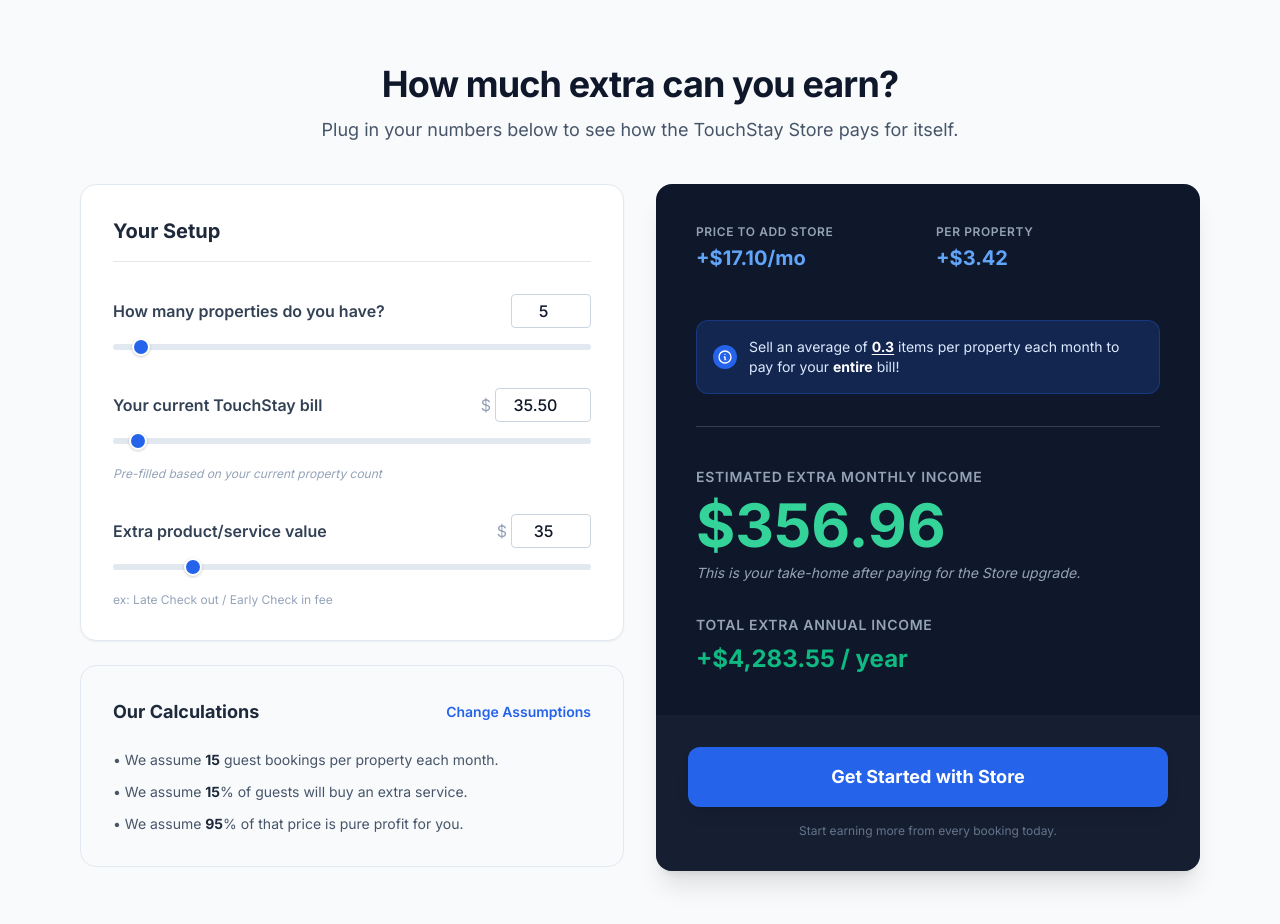
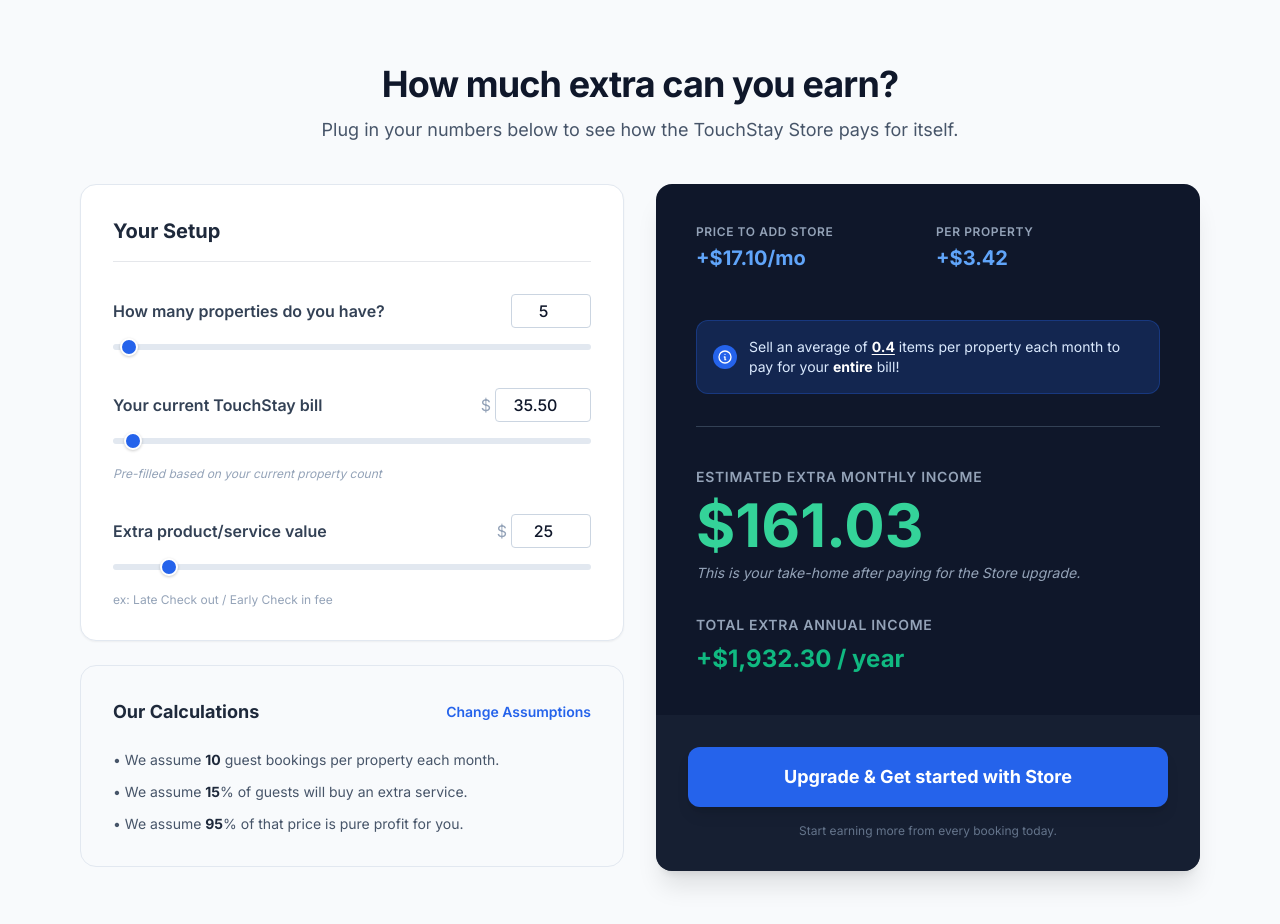
Before and after one commit to catalin-cpu/Store-Activation-to-Growth, a plain HTML site: page index.html in a window 1280 px wide. Drawn offline with nearby package versions, Linux system fonts and the light colour scheme.

Commit message:
Update index.html

```diff
--- a/index.html
+++ b/index.html
@@ -66,9 +66,9 @@
                     <div class="space-y-4">
                         <div class="flex justify-between items-center">
                             <label class="font-semibold text-slate-700">How many properties do you have?</label>
-                            <input type="number" id="numPropsInput" value="5" min="1" max="100" class="w-20 px-2 py-1 border border-slate-300 rounded text-center font-medium focus:ring-2 focus:ring-blue-500 outline-none">
+                            <input type="number" id="numPropsInput" value="5" min="1" max="500" class="w-20 px-2 py-1 border border-slate-300 rounded text-center font-medium focus:ring-2 focus:ring-blue-500 outline-none">
                         </div>
-                        <input type="range" id="numPropsSlider" value="5" min="1" max="100" class="w-full slider-thumb">
+                        <input type="range" id="numPropsSlider" value="5" min="1" max="250" class="w-full slider-thumb">
                     </div>
 
                     <!-- Current TouchStay Invoice -->
@@ -80,7 +80,7 @@
                                 <input type="number" id="currentInvoiceInput" value="35.50" min="1" step="0.01" class="w-24 px-2 py-1 border border-slate-300 rounded text-center font-medium focus:ring-2 focus:ring-blue-500 outline-none">
                             </div>
                         </div>
-                        <input type="range" id="currentInvoiceSlider" value="35.50" min="1" max="1000" step="0.1" class="w-full slider-thumb">
+                        <input type="range" id="currentInvoiceSlider" value="35.50" min="1" max="1500" step="0.1" class="w-full slider-thumb">
                         <p class="text-xs text-slate-400 italic">Pre-filled based on your current property count</p>
                     </div>
 
@@ -90,10 +90,10 @@
                             <label class="font-semibold text-slate-700">Extra product/service value</label>
                             <div class="flex items-center">
                                 <span class="mr-1 text-slate-400">$</span>
-                                <input type="number" id="checkoutPriceInput" value="35" min="5" max="200" class="w-20 px-2 py-1 border border-slate-300 rounded text-center font-medium focus:ring-2 focus:ring-blue-500 outline-none">
+                                <input type="number" id="checkoutPriceInput" value="25" min="5" max="200" class="w-20 px-2 py-1 border border-slate-300 rounded text-center font-medium focus:ring-2 focus:ring-blue-500 outline-none">
                             </div>
                         </div>
-                        <input type="range" id="checkoutPriceSlider" value="35" min="5" max="200" class="w-full slider-thumb">
+                        <input type="range" id="checkoutPriceSlider" value="25" min="5" max="200" class="w-full slider-thumb">
                         <p class="text-xs text-slate-400">ex: Late Check out / Early Check in fee</p>
                     </div>
                 </div>
@@ -108,7 +108,7 @@
                     </div>
 
                     <div id="assumptionStatements" class="space-y-3 text-slate-600 text-sm">
-                        <p>• We assume <span class="font-bold text-slate-800" id="statStays">15</span> guest bookings per property each month.</p>
+                        <p>• We assume <span class="font-bold text-slate-800" id="statStays">10</span> guest bookings per property each month.</p>
                         <p>• We assume <span class="font-bold text-slate-800" id="statRate">15</span>% of guests will buy an extra service.</p>
                         <p>• We assume <span class="font-bold text-slate-800" id="statMargin">95</span>% of that price is pure profit for you.</p>
                     </div>
@@ -116,9 +116,9 @@
                     <div id="assumptionControls" class="hidden-controls space-y-6 pt-4">
                         <div class="space-y-3">
                             <label class="text-sm font-medium text-slate-700 flex justify-between">
-                                Bookings / Month <span id="valStays" class="font-bold">15</span>
+                                Bookings / Month <span id="valStays" class="font-bold">10</span>
                             </label>
-                            <input type="range" id="staysSlider" value="15" min="1" max="30" class="w-full slider-thumb">
+                            <input type="range" id="staysSlider" value="10" min="1" max="30" class="w-full slider-thumb">
                         </div>
                         <div class="space-y-3">
                             <label class="text-sm font-medium text-slate-700 flex justify-between">
@@ -183,7 +183,7 @@
                 <!-- Footer Action -->
                 <div class="p-8 text-center bg-slate-800/50">
                     <button class="w-full py-4 px-6 bg-blue-600 text-white font-bold rounded-xl hover:bg-blue-500 transition-all shadow-lg active:scale-[0.98] text-lg">
-                        Get Started with Store
+                        Upgrade & Get started with Store
                     </button>
                     <p class="mt-4 text-xs text-slate-500">Start earning more from every booking today.</p>
                 </div>
@@ -193,7 +193,7 @@
     </div>
 
     <script>
-        // Data from the user's spreadsheet
+        // Data from the user's spreadsheet (up to 90 properties)
         const pricingData = {
             1: { growth: 15.0, current: 12.5 },
             2: { growth: 26.4, current: 19.0 },
@@ -284,17 +284,7 @@
             87: { growth: 387.7, current: 287.0 },
             88: { growth: 391.4, current: 290.0 },
             89: { growth: 395.1, current: 293.0 },
-            90: { growth: 398.8, current: 296.0 },
-            91: { growth: 402.5, current: 299.0 },
-            92: { growth: 406.2, current: 302.0 },
-            93: { growth: 409.9, current: 305.0 },
-            94: { growth: 413.6, current: 308.0 },
-            95: { growth: 417.3, current: 311.0 },
-            96: { growth: 421.0, current: 314.0 },
-            97: { growth: 424.7, current: 317.0 },
-            98: { growth: 428.4, current: 320.0 },
-            99: { growth: 432.1, current: 323.0 },
-            100: { growth: 435.8, current: 326.0 }
+            90: { growth: 398.8, current: 296.0 }
         };
 
         const inputs = {
@@ -323,6 +313,19 @@
             valMargin: document.getElementById('valMargin')
         };
 
+        function getPlanPrices(props) {
+            if (props <= 90) {
+                return pricingData[props] || { growth: 0, current: 0 };
+            } else {
+                const base90 = pricingData[90];
+                const extra = props - 90;
+                return {
+                    growth: base90.growth + (extra * 2.4),
+                    current: base90.current + (extra * 2.6)
+                };
+            }
+        }
+
         function init() {
             const sync = (input, slider) => {
                 input.addEventListener('input', () => { slider.value = input.value; calculate(); });
@@ -334,8 +337,8 @@
             sync(inputs.checkoutPrice, inputs.checkoutPriceSlider);
 
             const updateInvoiceDefault = () => {
-                const props = Math.max(1, Math.min(100, parseInt(inputs.numProps.value) || 1));
-                const data = pricingData[props] || { growth: 0, current: 0 };
+                const props = Math.max(1, parseInt(inputs.numProps.value) || 1);
+                const data = getPlanPrices(props);
 
                 inputs.currentInvoice.value = data.current.toFixed(2);
                 inputs.currentInvoiceSlider.value = data.current;
@@ -373,19 +376,18 @@
         }
 
         function calculate() {
-            const props = Math.max(1, Math.min(100, parseInt(inputs.numProps.value) || 1));
+            const props = Math.max(1, parseInt(inputs.numProps.value) || 1);
             const userCurrentInvoice = parseFloat(inputs.currentInvoice.value) || 0;
             const checkoutPrice = parseFloat(inputs.checkoutPrice.value) || 0;
             const stays = parseFloat(inputs.stays.value);
             const rate = parseFloat(inputs.rate.value) / 100;
             const margin = parseFloat(inputs.margin.value) / 100;
 
-            // Get standard growth price for this quantity
-            const data = pricingData[props] || { growth: 0, current: 0 };
+            const data = getPlanPrices(props);
 
             // Price to add Store = Growth Plan Price - User's Current Bill
             const totalExtraCost = Math.max(0, data.growth - userCurrentInvoice);
-            const newTotalInvoice = userCurrentInvoice + totalExtraCost; // essentially the growth price
+            const newTotalInvoice = userCurrentInvoice + totalExtraCost;
 
             const totalStays = props * stays;
             const projectedSales = totalStays * rate;
@@ -395,7 +397,6 @@
             const netMonthlyGain = grossMonthlyProfit - totalExtraCost;
             const annualProfit = netMonthlyGain * 12;
 
-            // Breakeven logic (Total bill / Profit per sale) / Number of properties
             let breakevenPerProp = 0;
             if (profitPerSale > 0 && props > 0) {
                 const totalSalesNeeded = newTotalInvoice / profitPerSale;
```
